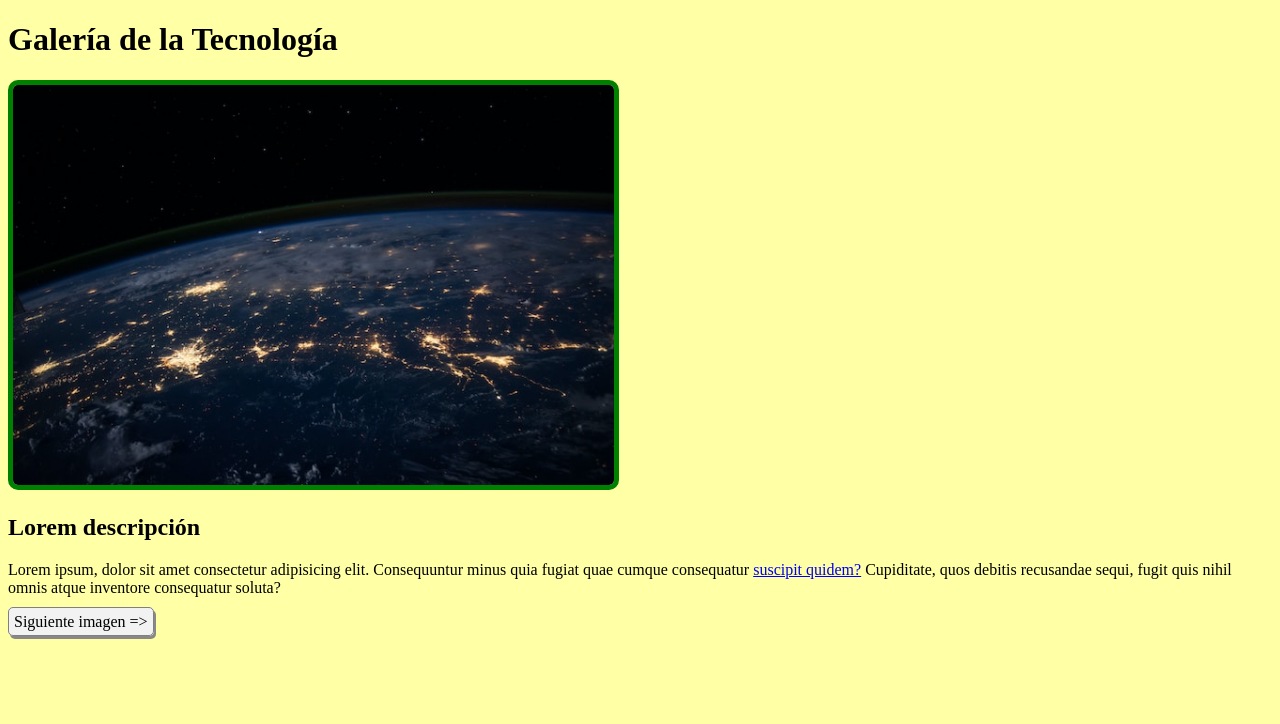
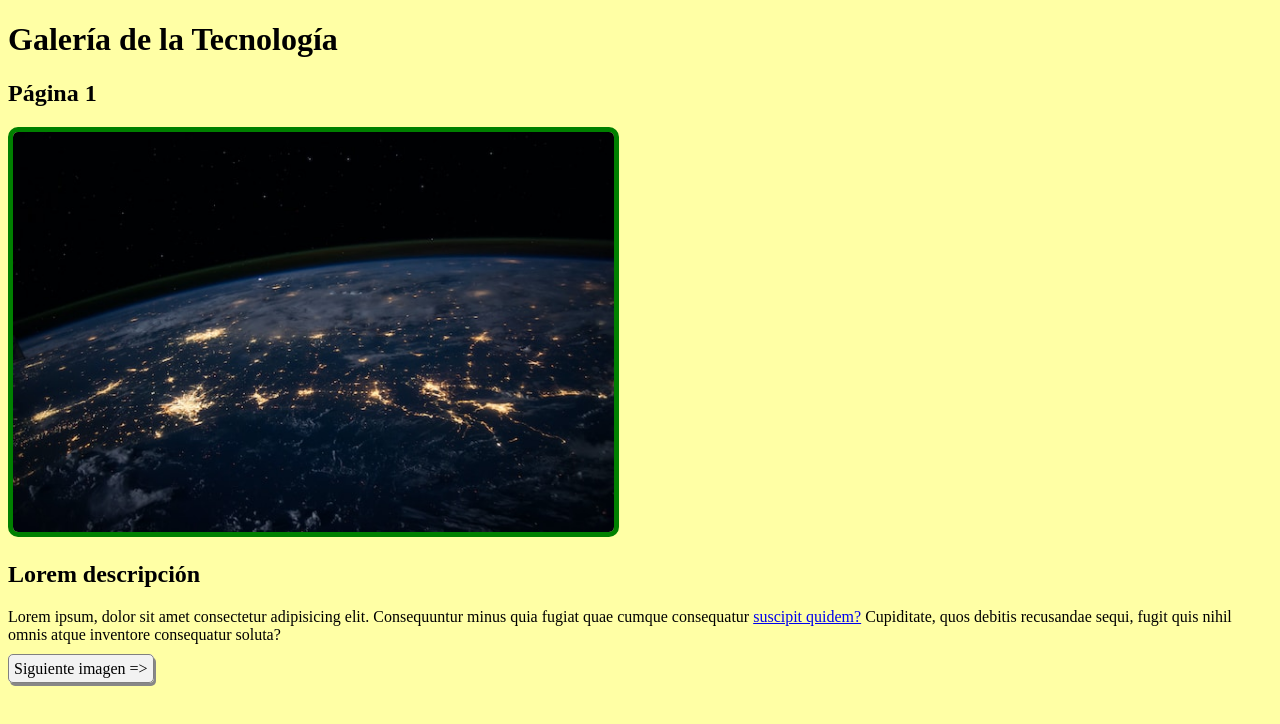
Before and after one commit to d-romero-dev/e-commerce_Jovenes_a_Programar_2023_Final_Project, a plain HTML site: page page1.html in a window 1280 px wide. Drawn offline with Linux system fonts and the light colour scheme.

Commit message:
agregar número página al h2

```diff
--- a/page1.html
+++ b/page1.html
@@ -10,6 +10,7 @@
 
 <body>
     <h1>Galería de la Tecnología</h1>
+    <h2>Página 1</h2>
     <img src="img1.jpg" alt="Imagen de la NASA" class="image"/>
     <h2>Lorem descripción</h2>
     <p>Lorem ipsum, dolor sit amet consectetur adipisicing elit. Consequuntur minus quia fugiat quae cumque consequatur
```
Also changed, not shown: page2.html (+1 -0 lines).
